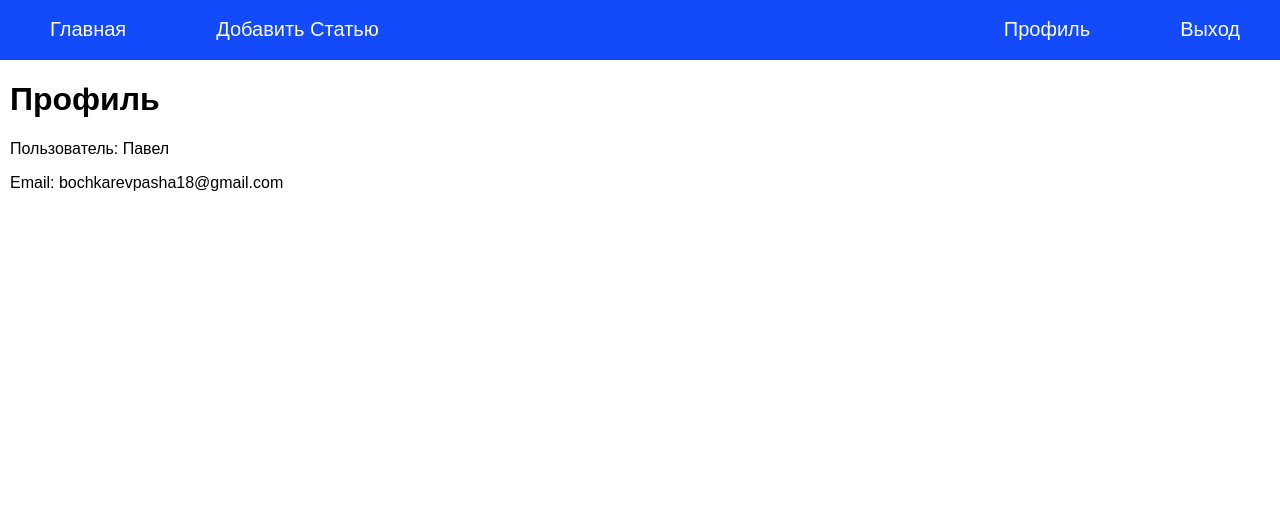
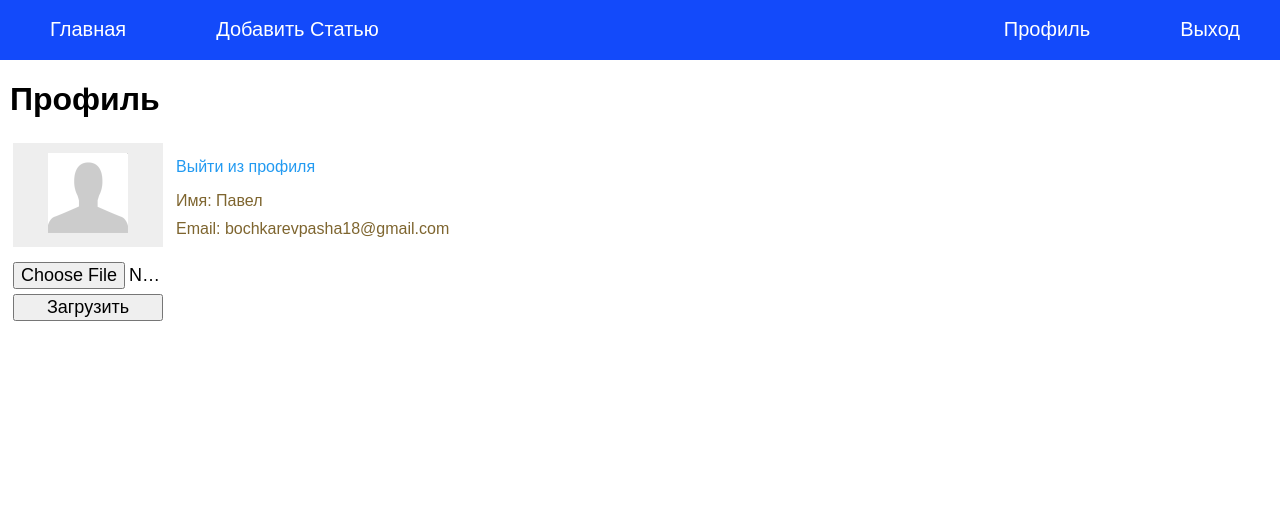
Before and after one commit to Pablosick/Author-corner, a Flask app: page /profile_users in a window 1280 px wide. Shown: the top 520 px of the page. Run offline with Flask 3, Linux system fonts and the light colour scheme; a user stored in the database is signed in; data comes from the database, SQL or seed files in the repository; both versions use the stored data as it was after the commit.

```diff
--- a/DatabaseMainMenu.py
+++ b/DatabaseMainMenu.py
@@ -75,7 +75,7 @@ class FDatabase:
             if res['count'] > 0:
                 print("Пользователь с таким email уже существует")
                 return False
-            sing_up_req = "INSERT INTO users VALUES (NULL, ?, ?, ?, ?)"
+            sing_up_req = "INSERT INTO users VALUES (NULL, ?, ?, ?, NULL, ?)"
             self.__cur.execute(sing_up_req, (name, email, psw, self.cur_date))
             self.__db.commit()
         except sqlite3.Error as e:
@@ -111,3 +111,17 @@ class FDatabase:
             print(f"Ошибка получения данных из БД: {e}")
 
         return False
+
+    def update_user_avatar(self, avatar, user_id):
+        if not avatar:
+            return False
+
+        try:
+            binary_file = sqlite3.Binary(avatar)
+            update_img = "UPDATE users SET avatar = ? WHERE id = ?"
+            self.__cur.execute(update_img, (binary_file, user_id))
+            self.__db.commit()
+        except sqlite3.Error as e:
+            print(f"Ошибка обновления аватара в БД: {e}")
+            return False
+        return True
--- a/UserLogin.py
+++ b/UserLogin.py
@@ -1,3 +1,5 @@
+from flask import url_for
+
 from flask_login import UserMixin
 
 
@@ -11,5 +13,31 @@ class UserLogin(UserMixin):
         self.__user = user
         return self
 
+    def get_name(self):
+        return self.__user['name'] if self.__user else "Без имени"
+
+    def get_email(self):
+        return self.__user['email'] if self.__user else "Без email"
+
+    def get_avatar(self, app):
+        img = None
+        if not self.__user['avatar']:
+            try:
+                with app.open_resource(app.root_path + url_for('static', filename='profile_usr_img/default.png'), "rb") as f:
+                    img = f.read()
+            except FileNotFoundError as e:
+                print(f"Не найден аватар по умолчанию: {str(e)}")
+        else:
+            img = self.__user['avatar']
+
+        return img
+
+    def check_file_png(self, filename):
+        ext: str = filename.rsplit('.', 1)[1]
+        if ext.lower() == "png":
+            return True
+
+        return False
+
     def get_id(self) -> str:
         return str(self.__user['id'])
--- a/app.py
+++ b/app.py
@@ -1,6 +1,6 @@
 import os.path
 import sqlite3 as sq
-from flask import Flask, render_template, url_for, request, flash, session, redirect, abort, g
+from flask import Flask, render_template, url_for, request, flash, session, redirect, abort, g, make_response
 from werkzeug.security import generate_password_hash, check_password_hash
 from DatabaseMainMenu import FDatabase
 from UserLogin import UserLogin
@@ -15,6 +15,8 @@ DATABASE = os.getenv("DATABASE")
 DEBUG = os.getenv("DEBUG")
 SECRET_KEY = os.getenv("SECRET_KEY")
 
+# Max content length
+MAX_CONTENT_LENGTH = 1024 * 1024
 
 app = Flask(__name__)
 app.config.from_object(__name__)
@@ -193,6 +195,42 @@ def profile_users():
     )
 
 
+@app.route("/ava")
+@login_required
+def user_ava():
+    img = current_user.get_avatar(app)
+    if not img:
+        return ""
+
+    h = make_response(img)
+    h.headers["Content-Type"] = "image/png"
+    return h
+
+
+@app.route("/upload", methods=["POST", "GET"])
+@login_required
+def upload():
+    if request.method == "POST":
+        file = request.files['file']
+        print(file.filename)
+        if file and current_user.check_file_png(file.filename):
+            try:
+                img = file.read()
+                res = g.database.update_user_avatar(img, current_user.get_id())
+                if not res:
+                    flash("Ошибка обновления аватара", "error")
+                else:
+                    flash("Аватар успешно загружен", "success")
+            except FileNotFoundError as e:
+                flash("Ошибка чтения из файла")
+                print(f"Ошибка чтения из файла: {e}")
+        else:
+            flash("Ошибка обновления аватара", "error")
+
+    return redirect(url_for("profile_users"))
+
+
+
 @app.route("/logout")
 @login_required
 def logout():
--- a/sq_db.sql
+++ b/sq_db.sql
@@ -17,5 +17,6 @@ id integer PRIMARY KEY AUTOINCREMENT,
 name text NOT NULL,
 email text NOT NULL,
 psw text NOT NULL,
+avatar BLOB DEFAULT NULL,
 date text NOT NULL
 );
--- a/static/css/styles.css
+++ b/static/css/styles.css
@@ -139,4 +139,46 @@ ul.list-posts .announce {
     padding: 10px, 5px, 10px, 5px;
 }
 
-#
+.profile-ava {
+    width: 130px;
+    text-align: center;
+    overflow: hidden;
+    background: #eee;
+    padding: 10px;
+}
+
+.profile-ava img{
+    max-width: 150px;
+    height: auto;
+}
+
+.profile-load {
+    margin-top: 10px;
+    overflow: hidden;
+    max-width: 150px;
+}
+
+.profile-load input[type=submit], input[type=file] {
+	width: 100%;
+	font-size: 18px;
+}
+
+.profile-load p {
+    padding: 0;
+    margin: 5px 0 0 0;
+}
+
+.profile-panel {
+    padding: 0 0 0 10px;
+}
+
+ul.profile-info {
+    list-style: none;
+    margin: 10px 0 0 0;
+    padding: 0;
+    color: #7E652F;
+}
+
+ul.profile-info li {
+    margin-top: 10px;
+}
--- a/templates/profile_users.html
+++ b/templates/profile_users.html
@@ -2,6 +2,25 @@
 
 {% block content %}
 {{ super()}}
-<p>Пользователь: {{user.name}}</p>
-<p>Email: {{user.email}}</p>
+{% for cat, msg in get_flashed_messages(True) %}
+<div class="flashed {{cat}}">{{msg}}</div>
+{% endfor %}
+<table border="0" class="profile-table">
+    <tr><td valign="top">
+        <div class="profile-ava"><img src="{{ url_for('user_ava') }}"></div>
+        <div class="profile-load">
+            <form action="{{ url_for('upload') }}" method="POST" enctype="multipart/form-data">
+                <p><input type="file" name="file">
+                <p><input type="submit" value="Загрузить">
+            </form>
+        </div>
+    </td>
+        <td valign="top" class="profile-panel">
+            <p><a href=" {{url_for('logout')}} ">Выйти из профиля</a>
+            <ul class="profile-info">
+            <li>Имя: {{ current_user.get_name() }}</li>
+            <li>Email: {{ current_user.get_email() }}</li>
+            </ul>
+        </td></tr>
+</table>
 {% endblock %}
```
Also changed, not shown: fslite.db, static/profile_usr_img/default.png (added).
